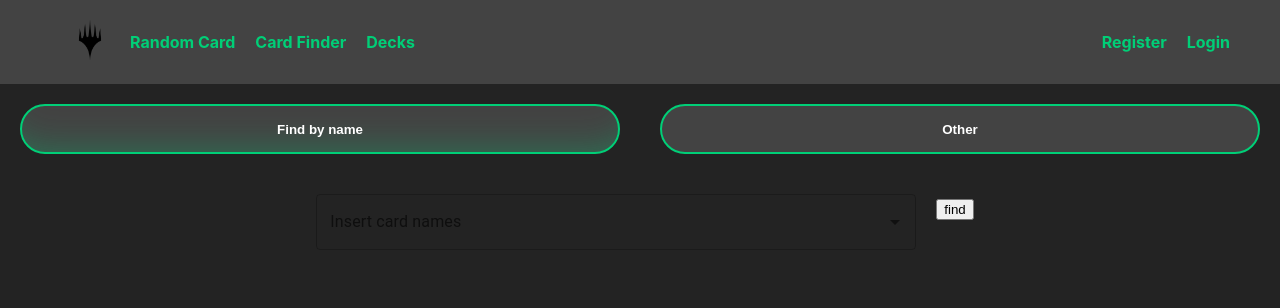
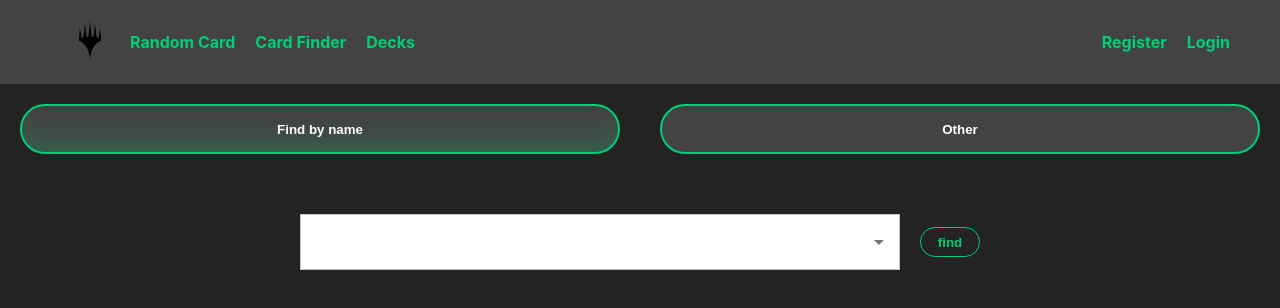
Before and after one commit to mrtnmmn/mtg-react, a React (Create React App) app: page /finder in a window 1280 px wide. Shown: the top 308 px of the page. Built offline with nearby package versions, Linux system fonts and the light colour scheme.

Commit message:
changed style of autocomplete component (mui)

```diff
--- a/src/Components/AutocompleteFinder.js
+++ b/src/Components/AutocompleteFinder.js
@@ -87,20 +87,24 @@ function AutocompleteFinder(props) {
     return (
         <div className='mainDivAutocomplete'>
             <div className='divFinder'>
+                <div className='autocompleteAndFind'>
+                    <div className='autocompleteDiv'>
                         <Autocomplete
                             disablePortal
                             id="combo-box-demo"
                             options={cardNames}
                             //sx={{  }}
-                    //sx={{background: white}}
+                            //sx={{background: '#ffffff'}}
                             className='finder'
                             name="card"
                             value={cardName}
                             onInputChange={handleInputChange}
                             //onChange={() => (console.log("change"))}
-                    renderInput={(params) => <TextField {...params} label="Insert card names" />}
+                            renderInput={(params) => <TextField {...params} label="" />}
                         />
-                <button onClick={() => fetchApiCard(cardName)}>find</button>
+                    </div>
+                    <button onClick={() => fetchApiCard(cardName)} className="findButton">find</button>
+                </div>
             </div>
 
             <div className="mainAutocompleteResultDiv">
--- a/src/Css/Autocomplete.css
+++ b/src/Css/Autocomplete.css
@@ -51,12 +51,44 @@
 }
 
 .findButton {
-    background-color: #00cf77;
-    border: #00cf77;
+    background-color: transparent;
+    border: 1px solid #00cf77;
     border-radius: 9999px;
     height: 30px;
     width: 60px;
-    color: white;
+    color: #00cf77;
     font-weight: bolder;
     justify-self: center;
+    margin-right: 10px;
+    transition: 400ms;
 }
+
+.findButton:hover {
+    background-color: #00cf77;
+    border: #00cf77;
+    color: #ffffff
+}
+
+.autocompleteAndFind {
+    display: flex;
+    flex-direction: row;
+    align-items: center;
+    justify-content: center;
+    height: 6rem;
+    padding-left: 2rem;
+    padding-right: 2rem;
+}
+
+.autocompleteDiv {
+    height: 56px;
+    margin-left: 0px;
+    width: auto;
+}
+
+.autocompleteDiv .css-wb57ya-MuiFormControl-root-MuiTextField-root {
+    background-color: #ffffff;
+}
+
+.autocompleteDiv .css-154xyx0-MuiInputBase-root-MuiOutlinedInput-root {
+    border-radius: 0px;
+}
```
Lines whose indentation alone changed are shown as unchanged.
